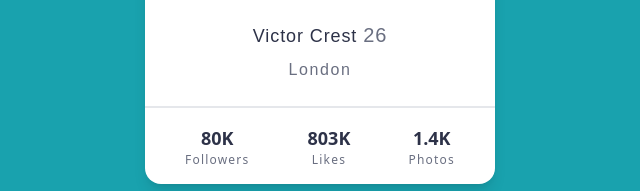
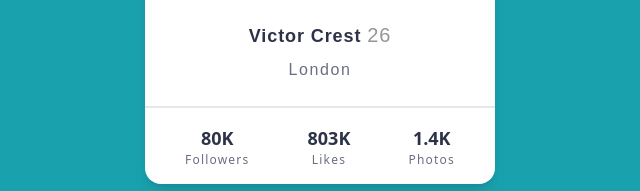
Before and after one commit to Kofiastro/profile-card-component, a website: page index.html in a window 1280 px wide. Shown: the part 408-599 px from the top of the page, 320-960 px from the left. Drawn offline with Linux system fonts and the light colour scheme.

Commit message:
age font fixed

```diff
--- a/index.html
+++ b/index.html
@@ -26,8 +26,8 @@
             alt="victor_image">
           <!--Content One-->
           <div class="font-Kumbh flex flex-col items-center tracking-wide space-y-2  my-6 ">
-            <h1 class=" space-x-4 tracking-wider text-Very_dark_desaturated_blue text-lg  ">Victor Crest <span
-                class=" text-xl text-Dark_grayish_blue"> 26 </span>
+            <h1 class=" font-semibold tracking-wider text-Very_dark_desaturated_blue text-lg  ">Victor Crest <span
+                class=" text-xl font-thin text-Dark_gray"> 26 </span>
             </h1>
             <p class="text-Dark_grayish_blue font-light tracking-widest">London</p>
           </div>
```
Also changed, not shown: css/style.css.
